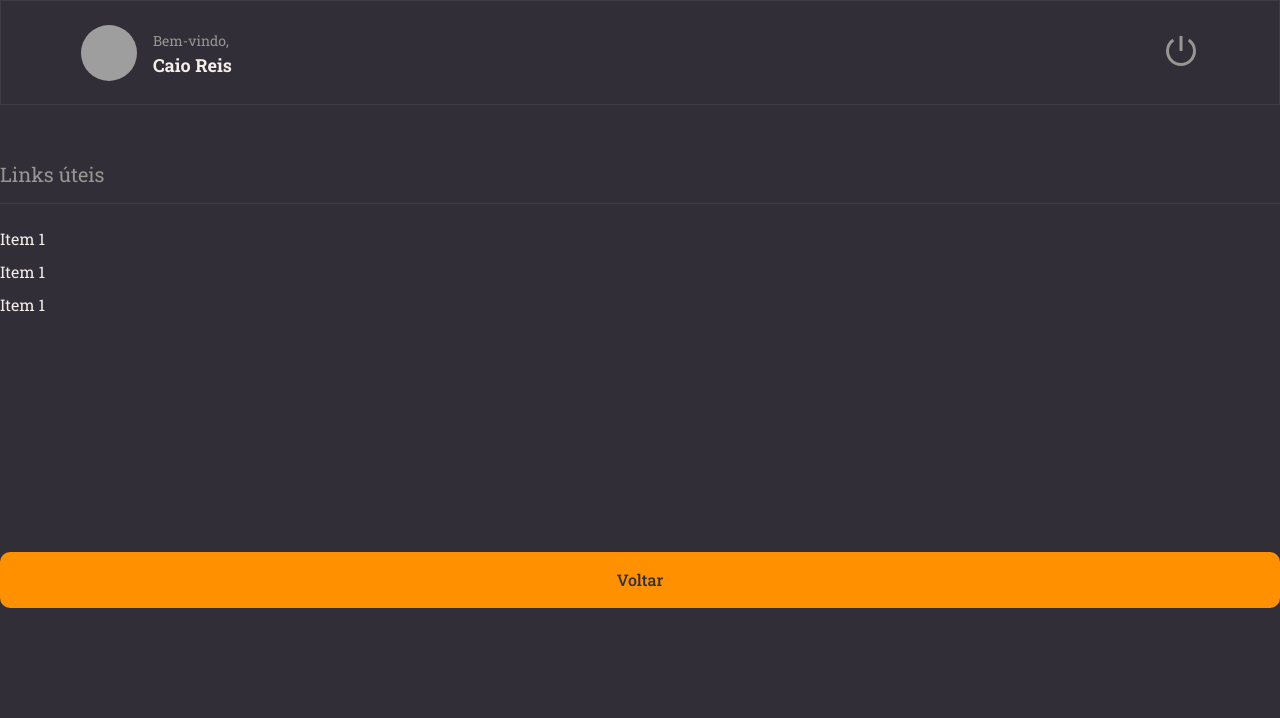
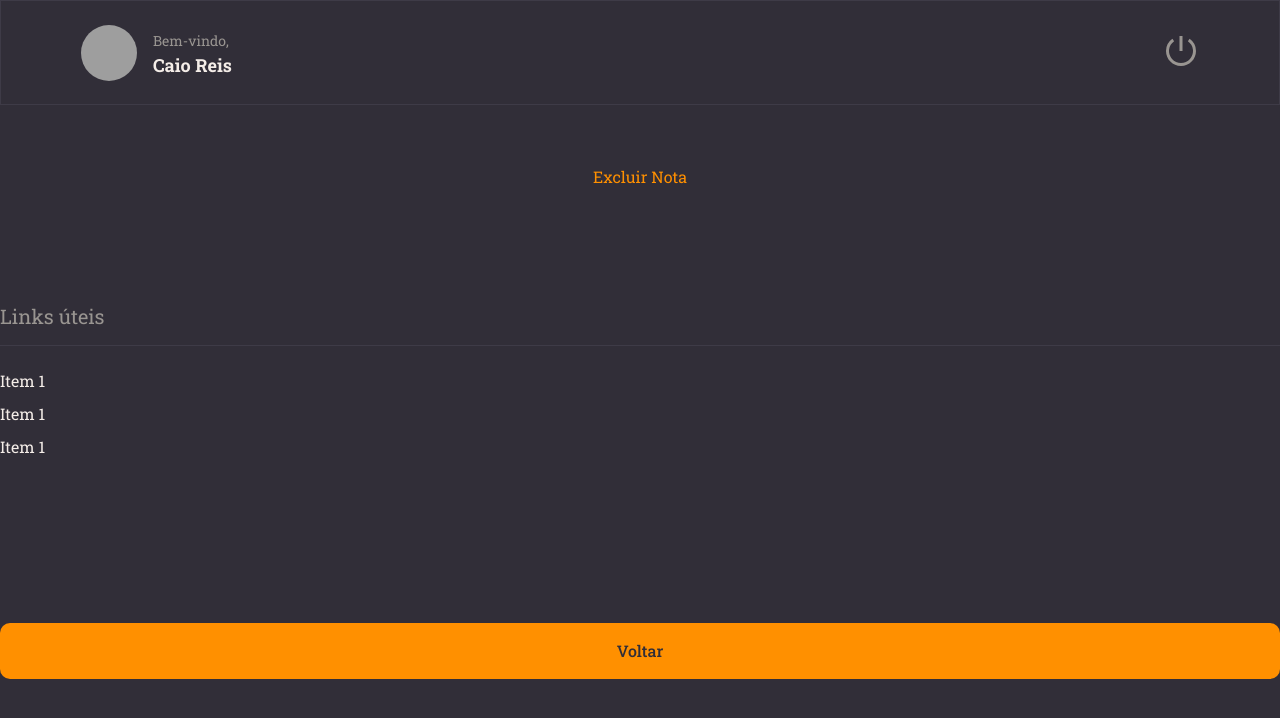
Before and after one commit to iCaioReis/Explorer-Stage09-Atividade-React, a React (Vite) app in the folder rocketnotes/: page / in a window 1280 px wide. Shown: the top 718 px of the page. Built offline with nearby package versions, Linux system fonts and the light colour scheme; grey boxes are pictures that could not be loaded.

Commit message:
Created Component ButtonText

```diff
--- /dev/null
+++ b/rocketnotes/src/components/ButtonText/index.jsx
@@ -0,0 +1,9 @@
+import { Container } from "./styles";
+
+export function ButtonText ({ title, ...rest }){
+    return (
+        <Container type="button" {...rest}>
+            {title}
+        </Container>
+    );
+};
--- /dev/null
+++ b/rocketnotes/src/components/ButtonText/styles.js
@@ -0,0 +1,10 @@
+ import styled from "styled-components";
+
+ export const Container = styled.button`
+    background: none;
+    color: ${({ theme }) => theme.COLORS.ORANGE};
+
+    border: none;
+    font-size: 16px;
+
+ `;
--- a/rocketnotes/src/pages/Datails/index.jsx
+++ b/rocketnotes/src/pages/Datails/index.jsx
@@ -3,12 +3,16 @@
 import { Header } from '../../components/Header/index.jsx';
 import { Button } from '../../components/Button';
 import { Section } from '../../components/Section/index.jsx';
+import { ButtonText } from '../../components/ButtonText/index.jsx';
 
 export function Datails(){
 
   return(
     <Container>
       <Header></Header>
+
+    <ButtonText title="Excluir Nota"></ButtonText>
+
       <Section title={"Links úteis"}>
         <Links>
           <li><a href="#">Item 1</a></li>
```
